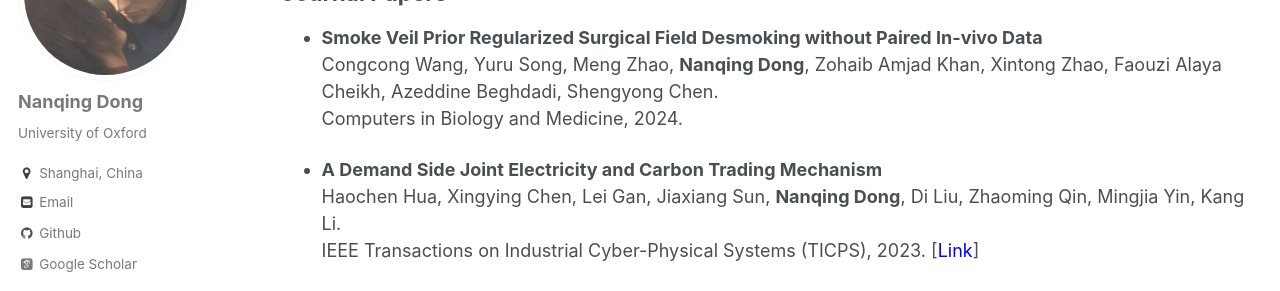
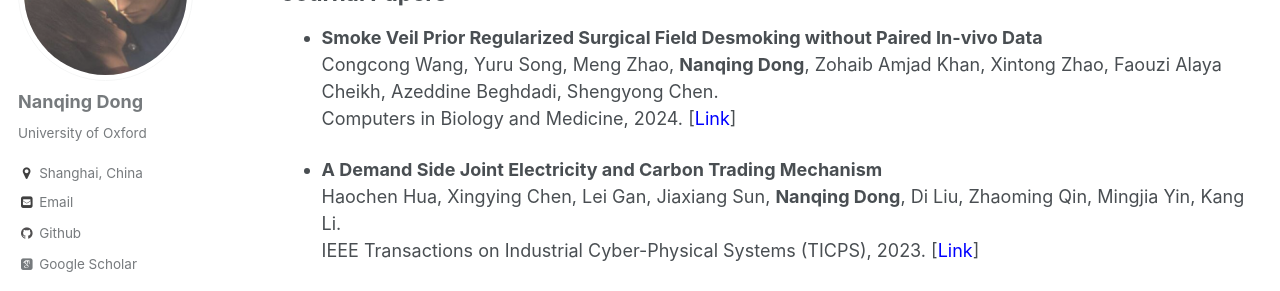
Before and after one commit to eveningdong/eveningdong.github.io, a Jekyll site: the page built from _pages/publications.md, in a window 1280 px wide and 900 px high. Shown: the part 212-503 px from the top of the window. Built offline with Jekyll 4.4.1, drawn with Linux system fonts in a browser that asks for light colours; some web fonts are replaced.

Commit message:
Update publications.md

```diff
--- a/_pages/publications.md
+++ b/_pages/publications.md
@@ -9,7 +9,7 @@ author_profile: true
 ## Journal Papers
 * **Smoke Veil Prior Regularized Surgical Field Desmoking without Paired In-vivo Data**
   Congcong Wang, Yuru Song, Meng Zhao, **Nanqing Dong**, Zohaib Amjad Khan, Xintong Zhao, Faouzi Alaya Cheikh, Azeddine Beghdadi, Shengyong Chen.
-  Computers in Biology and Medicine, 2024.
+  Computers in Biology and Medicine, 2024.  [[<span style="color:blue">Link</span>]](https://www.sciencedirect.com/science/article/abs/pii/S001048252301226X)
 
 * **A Demand Side Joint Electricity and Carbon Trading Mechanism**
   Haochen Hua, Xingying Chen, Lei Gan, Jiaxiang Sun, **Nanqing Dong**, Di Liu, Zhaoming Qin, Mingjia Yin, Kang Li.
```
